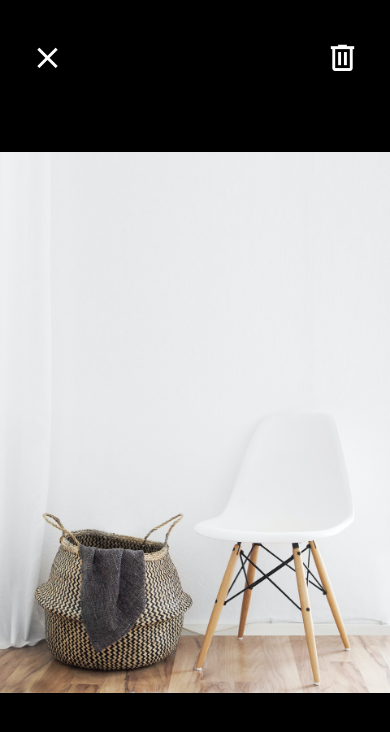
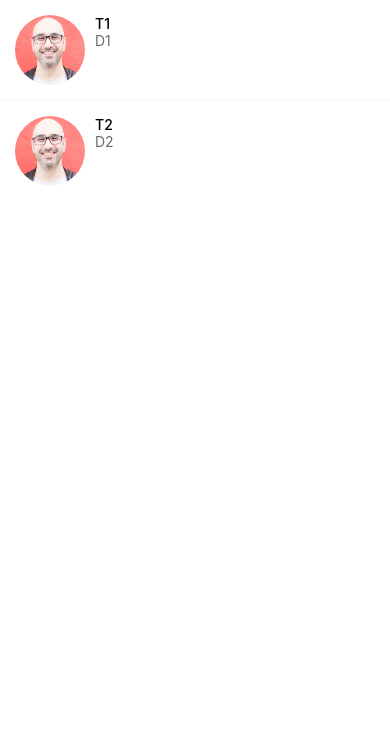
Before and after one commit to moesaniii/DoneWithIt, a React Native app: screen / in a window 390 px wide. Shown: the top 732 px of the page. Built offline with nearby package versions, Linux system fonts and the light colour scheme.

Commit message:
MessageScreen

```diff
--- a/App.js
+++ b/App.js
@@ -1,7 +1,6 @@
 import React from "react";
-
-import ViewImageScreen from "./app/screens/ViewImageScreen";
+import MessagesScreen from "./app/screens/MessagesScreen";
 
 export default function App() {
-  return <ViewImageScreen />;
+  return <MessagesScreen />;
 }
--- a/app/components/ListItem.js
+++ b/app/components/ListItem.js
@@ -1,11 +1,18 @@
 import React from "react";
-import { Image, View, StyleSheet } from "react-native";
+import { Image, View, StyleSheet, TouchableHighlight } from "react-native";
+import {
+  GestureHandlerRootView,
+  Swipeable,
+} from "react-native-gesture-handler";
+
 import colors from "../config/colors";
-
 import AppText from "./AppText";
 
-function ListItem({ title, subTitle, image }) {
+function ListItem({ title, subTitle, image, onPress, renderRightActions }) {
   return (
+    <GestureHandlerRootView>
+      <Swipeable renderRightActions={renderRightActions}>
+        <TouchableHighlight underlayColor={colors.light} onPress={onPress}>
           <View style={styles.container}>
             <Image source={image} style={styles.image} />
             <View>
@@ -13,12 +20,16 @@
               <AppText style={styles.subTitle}>{subTitle}</AppText>
             </View>
           </View>
+        </TouchableHighlight>
+      </Swipeable>
+    </GestureHandlerRootView>
   );
 }
 
 const styles = StyleSheet.create({
   container: {
     flexDirection: "row",
+    padding: 15,
   },
   image: {
     width: 70,
--- /dev/null
+++ b/app/components/ListItemDeleteAction.js
@@ -0,0 +1,30 @@
+import React from "react";
+import { View, StyleSheet, TouchableWithoutFeedback } from "react-native";
+import { MaterialCommunityIcons } from "@expo/vector-icons";
+
+import colors from "../config/colors";
+
+function ListItemDeleteAction({ onPress }) {
+  return (
+    <TouchableWithoutFeedback onPress={onPress}>
+      <View style={styles.container}>
+        <MaterialCommunityIcons
+          name="trash-can"
+          size={35}
+          color={colors.white}
+        />
+      </View>
+    </TouchableWithoutFeedback>
+  );
+}
+
+const styles = StyleSheet.create({
+  container: {
+    backgroundColor: colors.danger,
+    width: 70,
+    justifyContent: "center",
+    alignItems: "center",
+  },
+});
+
+export default ListItemDeleteAction;
--- /dev/null
+++ b/app/components/ListItemSeparator.js
@@ -0,0 +1,18 @@
+import React from "react";
+import { StyleSheet, View } from "react-native";
+
+import colors from "../config/colors";
+
+function ListItemSeparator() {
+  return <View style={styles.separator} />;
+}
+
+const styles = StyleSheet.create({
+  separator: {
+    width: "100%",
+    height: 1,
+    backgroundColor: colors.light,
+  },
+});
+
+export default ListItemSeparator;
--- /dev/null
+++ b/app/components/Screen.js
@@ -0,0 +1,17 @@
+import React from "react";
+import { StyleSheet, SafeAreaView } from "react-native";
+
+import Constants from "expo-constants";
+
+function Screen({ children }) {
+  return <SafeAreaView style={styles.screen}>{children}</SafeAreaView>;
+}
+
+const styles = StyleSheet.create({
+  screen: {
+    paddingTop: Constants.statusBarHeight,
+    flex: 1,
+  },
+});
+
+export default Screen;
--- a/app/config/colors.js
+++ b/app/config/colors.js
@@ -4,4 +4,6 @@
   black: "#000",
   white: "#fff",
   medium: "#6e6969",
+  light: "#f8f4f4",
+  danger: "#ff5252",
 };
--- /dev/null
+++ b/app/screens/MessagesScreen.js
@@ -0,0 +1,67 @@
+import React, { useState } from "react";
+import { FlatList, StyleSheet, View } from "react-native";
+
+import ListItem from "../components/ListItem";
+import ListItemDeleteAction from "../components/ListItemDeleteAction";
+import ListItemSeparator from "../components/ListItemSeparator";
+import Screen from "../components/Screen";
+
+const initialMessages = [
+  {
+    id: 1,
+    title: "T1",
+    description: "D1",
+    image: require("../assets/mosh.jpg"),
+  },
+  {
+    id: 2,
+    title: "T2",
+    description: "D2",
+    image: require("../assets/mosh.jpg"),
+  },
+];
+
+function MessagesScreen(props) {
+  const [messages, setMessages] = useState(initialMessages); //setCount => setState
+  const [refreshing, setRefreshing] = useState(false);
+
+  const handleDelete = (message) => {
+    // delete message from list
+    setMessages(messages.filter((m) => m.id !== message.id));
+
+    // call the server
+  };
+
+  return (
+    <Screen>
+      <FlatList
+        data={messages}
+        keyExtractor={(message) => message.id.toString()}
+        renderItem={({ item }) => (
+          <ListItem
+            title={item.title}
+            subTitle={item.description}
+            image={item.image}
+            onPress={() => console.log("Message Selected", item)}
+            renderRightActions={() => (
+              <ListItemDeleteAction onPress={() => handleDelete(item)} />
+            )}
+          />
+        )}
+        ItemSeparatorComponent={ListItemSeparator}
+        refreshing={refreshing}
+        onRefresh={() => {
+          setMessages(initialMessages);
+        }}
+      ></FlatList>
+    </Screen>
+  );
+}
+
+const styles = StyleSheet.create({
+  screen: {
+    paddingTop: 1,
+  },
+});
+
+export default MessagesScreen;
--- a/package.json
+++ b/package.json
@@ -20,7 +20,9 @@
     "react-native": "0.64.3",
     "react-native-safe-area-context": "3.3.2",
     "react-native-screens": "~3.10.1",
-    "react-native-web": "^0.17.1"
+    "react-native-web": "^0.17.1",
+    "expo-constants": "~13.0.1",
+    "react-native-gesture-handler": "~2.1.0"
   },
   "devDependencies": {
     "@babel/core": "^7.12.9"
```
Also changed, not shown: 1 other file (tests, documents, lock files or other folders). Lines whose indentation alone changed are shown as unchanged.
